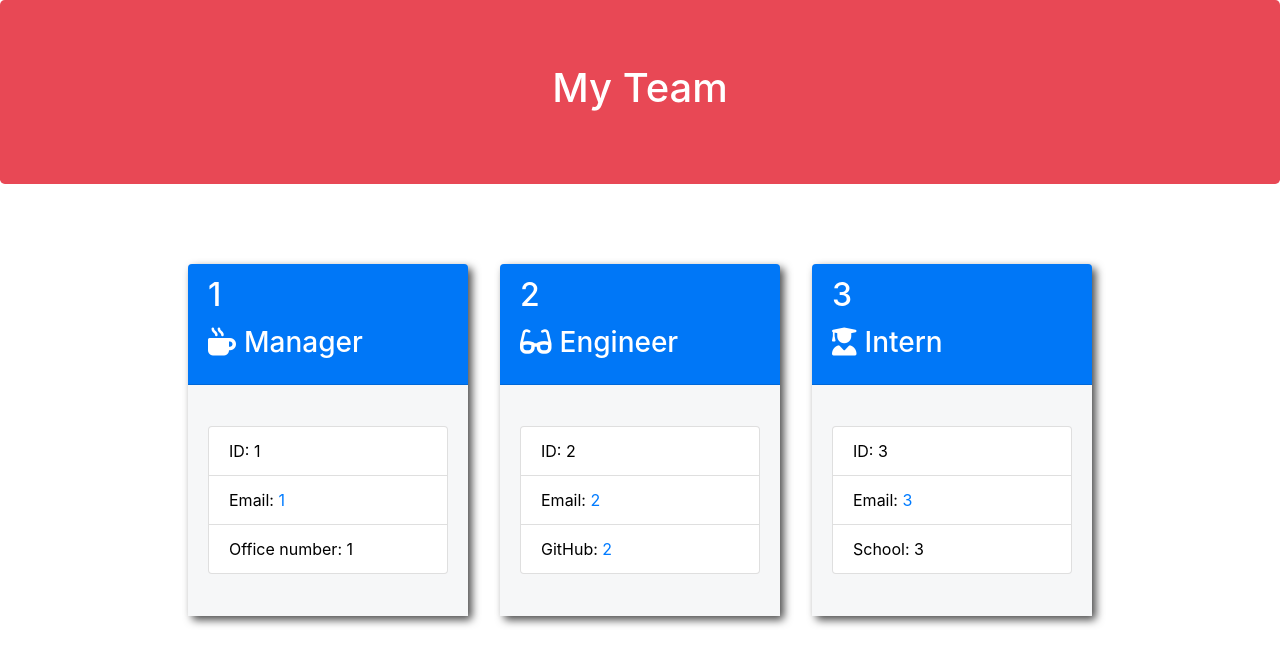
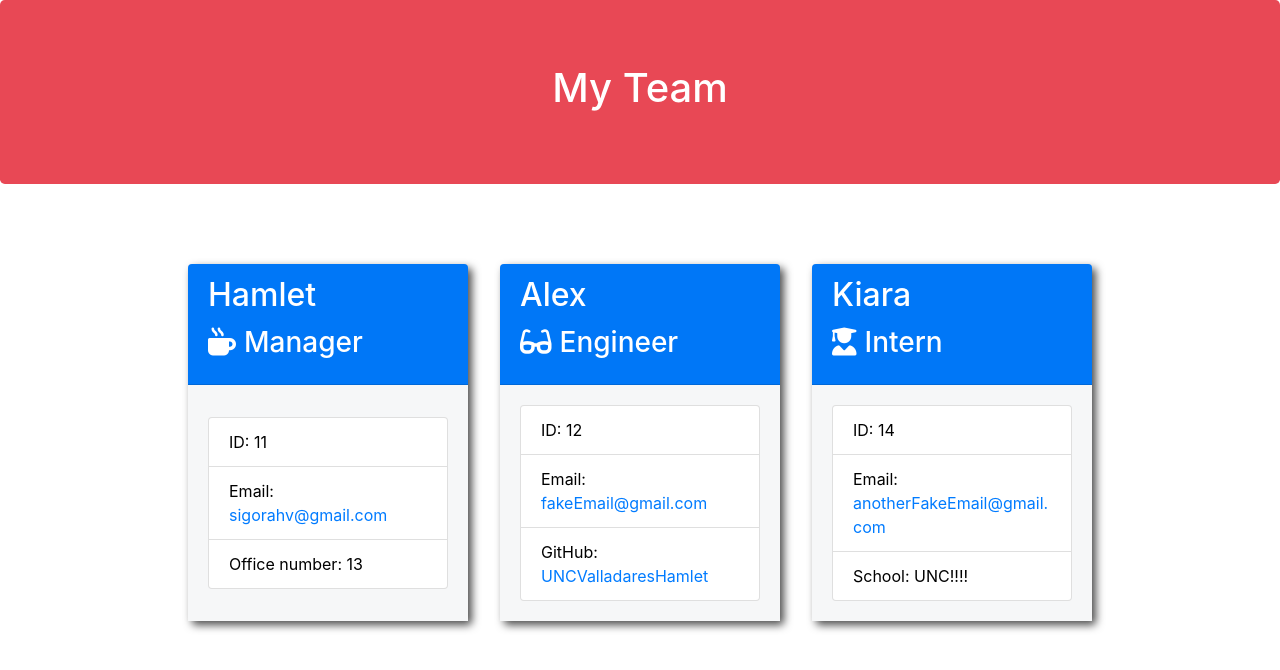
Before and after one commit to UNCValladaresHamlet/HW10_OOP_TeamProfile, a website: page dist/team.html in a window 1280 px wide. Drawn offline with nearby package versions, Linux system fonts and the light colour scheme.

Commit message:
got it to work the way the grader wants

```diff
--- a/dist/team.html
+++ b/dist/team.html
@@ -24,14 +24,14 @@
             <div class="team-area col-12 d-flex justify-content-center">
                 <div class="card employee-card">
                     <div class="card-header">
-                        <h2 class="card-title">1</h2>
+                        <h2 class="card-title">Hamlet</h2>
                         <h3 class="card-title"><i class="fas fa-mug-hot mr-2"></i>Manager</h3>
             </div>
             <div class="card-body">
                 <ul class="list-group">
-                    <li class="list-group-item">ID: 1</li>
-                    <li class="list-group-item">Email: <a href="mailto:1">1</a></li>
-                    <li class="list-group-item">Office number: 1</li>
+                    <li class="list-group-item">ID: 11</li>
+                    <li class="list-group-item">Email: <a href="mailto:sigorahv@gmail.com">sigorahv@gmail.com</a></li>
+                    <li class="list-group-item">Office number: 13</li>
                 </ul>
             </div>
         </div>
@@ -39,14 +39,14 @@
 
         <div class="card employee-card">
             <div class="card-header">
-                <h2 class="card-title">2</h2>
+                <h2 class="card-title">Alex</h2>
                 <h3 class="card-title"><i class="fas fa-glasses mr-2"></i>Engineer</h3>
             </div>
             <div class="card-body">
                 <ul class="list-group">
-                    <li class="list-group-item">ID: 2</li>
-                    <li class="list-group-item">Email: <a href="mailto:2">2</a></li>
-                    <li class="list-group-item">GitHub: <a href="https://github.com/2" target="_blank" rel="noopener noreferrer">2</a></li>
+                    <li class="list-group-item">ID: 12</li>
+                    <li class="list-group-item">Email: <a href="mailto:fakeEmail@gmail.com">fakeEmail@gmail.com</a></li>
+                    <li class="list-group-item">GitHub: <a href="https://github.com/UNCValladaresHamlet" target="_blank" rel="noopener noreferrer">UNCValladaresHamlet</a></li>
                 </ul>
             </div>
         </div>
@@ -54,14 +54,14 @@
 
         <div class="card employee-card">
             <div class="card-header">
-                <h2 class="card-title">3</h2>
+                <h2 class="card-title">Kiara</h2>
                 <h3 class="card-title"><i class="fas fa-user-graduate mr-2"></i>Intern</h3>
             </div>
             <div class="card-body">
                 <ul class="list-group">
-                    <li class="list-group-item">ID: 3</li>
-                    <li class="list-group-item">Email: <a href="mailto:3">3</a></li>
-                    <li class="list-group-item">School: 3</li>
+                    <li class="list-group-item">ID: 14</li>
+                    <li class="list-group-item">Email: <a href="mailto:anotherFakeEmail@gmail.com">anotherFakeEmail@gmail.com</a></li>
+                    <li class="list-group-item">School: UNC!!!!</li>
                 </ul>
             </div>
         </div>
```
Also changed, not shown: output/team.html (deleted, +0 -14 lines), README.md.
